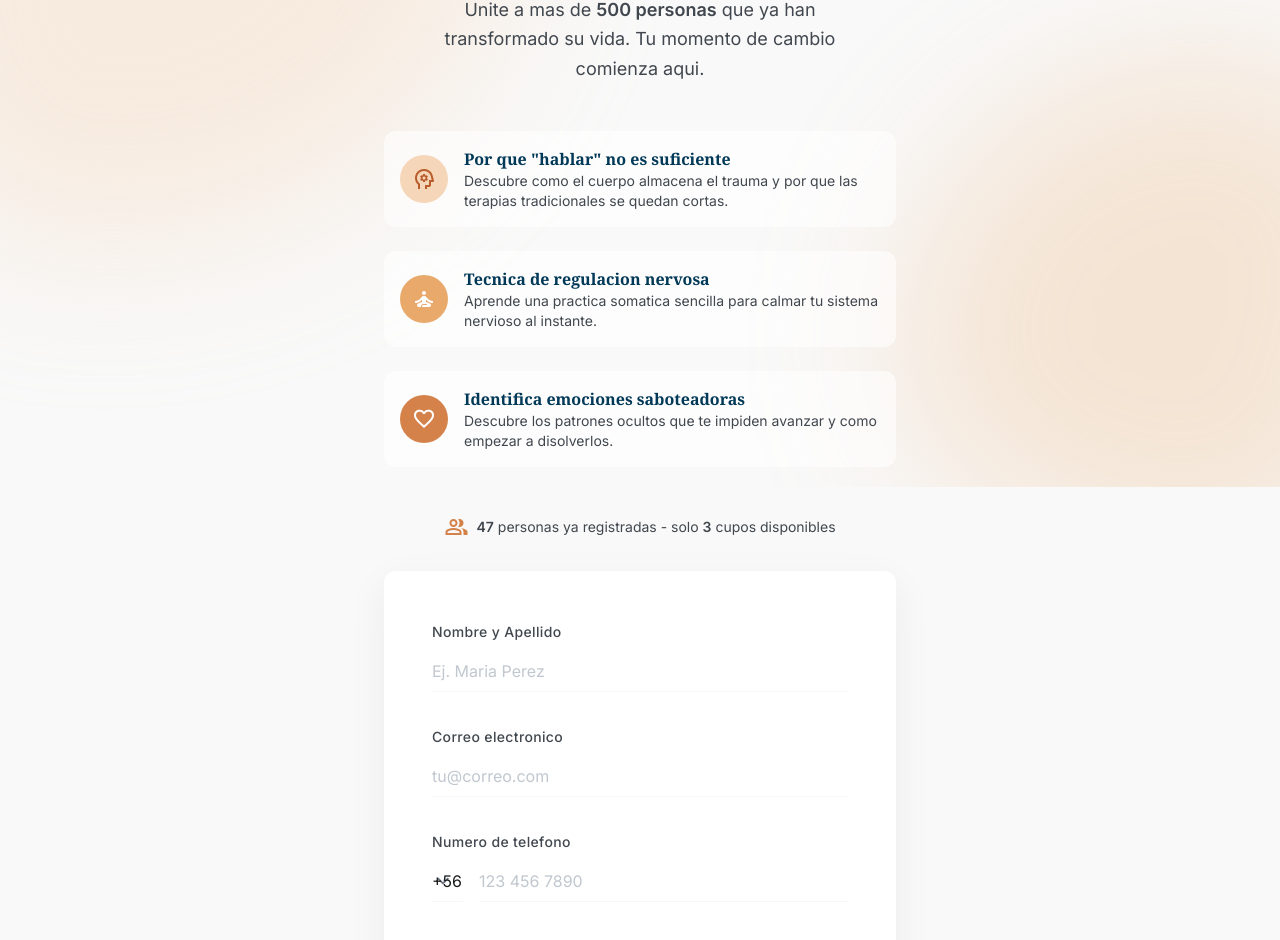
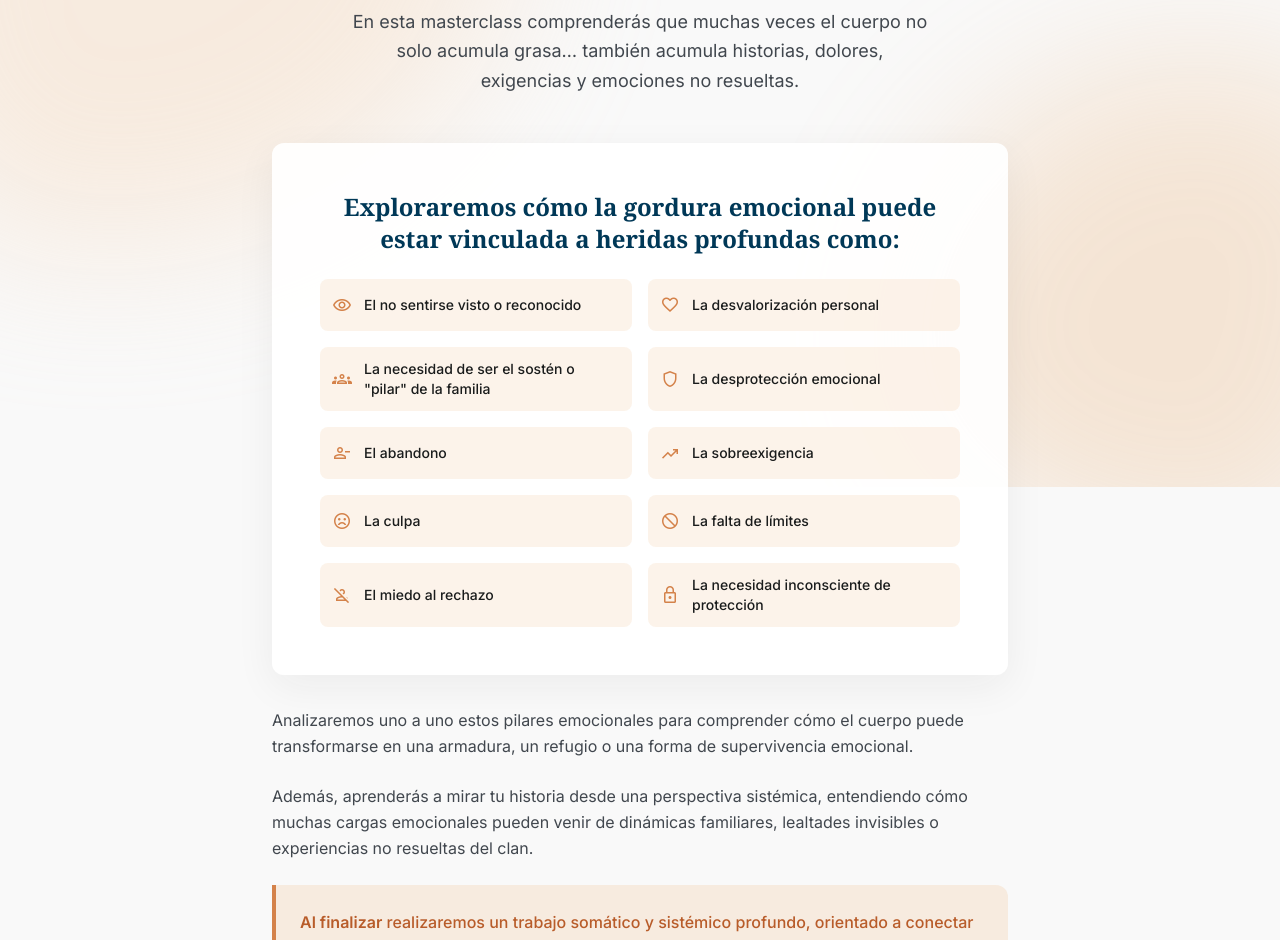
Before and after one commit to nehuenmartinsj-boop/WebClaudioHornig, a website: page masterclass.html in a window 1280 px wide. Shown: the part 313-1253 px from the top of the page. Drawn offline with nearby package versions, Linux system fonts and the light colour scheme; a web font is replaced by a local one.

Commit message:
actualizar contenido de masterclass y hero a 'La Gordura Emocional'

```diff
--- a/masterclass.html
+++ b/masterclass.html
@@ -1,7 +1,7 @@
 <!DOCTYPE html><html class="light" lang="es"><head>
 <meta charset="utf-8">
 <meta content="width=device-width, initial-scale=1.0" name="viewport">
-<title>Reserva tu lugar | Masterclass Gratuita</title>
+<title>La Gordura Emocional | Masterclass Gratuita</title>
 <script src="https://cdn.tailwindcss.com?plugins=forms,container-queries"></script>
 <link href="https://fonts.googleapis.com/css2?family=Material+Symbols+Outlined:wght,FILL@100..700,0..1&amp;display=swap" rel="stylesheet">
 <link href="https://fonts.googleapis.com/css2?family=Inter:wght@400;500;600&amp;family=Noto+Serif:ital,wght@0,400;0,700;1,400&amp;family=Playfair+Display:ital,wght@0,400;0,600;0,700;0,800;1,400&amp;family=Dancing+Script:wght@400;600;700&amp;display=swap" rel="stylesheet">
@@ -208,7 +208,7 @@
 <!-- ============================================ -->
 <!-- CONTENIDO PRINCIPAL (Main) -->
 <!-- ============================================ -->
-<main class="w-full max-w-lg relative z-10 flex-grow pt-32 pb-24 mx-auto">
+<main class="w-full max-w-3xl relative z-10 flex-grow pt-32 pb-24 mx-auto px-4">
 
 <!-- ============================================ -->
 <!-- ENCABEZADO (Header) -->
@@ -219,42 +219,79 @@
 <span>Jueves 24 de Abril - 19:00 (GMT-5)</span>
 </span>
 <h1 class="font-headline text-4xl md:text-5xl text-primary font-bold tracking-tight mb-4" style="letter-spacing: -0.02em;">
-        reserved tu lugar en la Masterclass
+        La Gordura Emocional
       </h1>
-<p class="font-body text-on-surface-variant text-lg leading-relaxed max-w-md mx-auto" style="">
-        Unite a mas de <strong>500 personas</strong> que ya han transformado su vida. Tu momento de cambio comienza aqui.
+<p class="font-headline text-2xl md:text-3xl text-naranja-vivo italic font-light mb-6">
+        cuando el dolor te pesa
+      </p>
+<p class="font-body text-on-surface-variant text-lg leading-relaxed max-w-xl mx-auto">
+        En esta masterclass comprenderás que muchas veces el cuerpo no solo acumula grasa… también acumula historias, dolores, exigencias y emociones no resueltas.
       </p>
 </div>
 
 <!-- ============================================ -->
 <!-- LISTA DE BENEFICIOS (Grid de características) -->
 <!-- ============================================ -->
-<div class="grid gap-6 mb-12 slide-in delay-1">
-<div class="flex items-center gap-4 p-4 rounded-xl bg-white/60 backdrop-blur-sm">
-<div class="w-12 h-12 rounded-full bg-naranja-crema flex items-center justify-center text-naranja-oscuro flex-shrink-0">
-<span class="material-symbols-outlined">psychology</span>
+<div class="mb-12 slide-in delay-1">
+<div class="bg-surface-container-lowest rounded-xl editorial-shadow p-8 md:p-12 backdrop-blur-md bg-opacity-90 mb-8">
+<h2 class="font-headline text-2xl text-primary font-bold mb-6 text-center">
+        Exploraremos cómo la gordura emocional puede estar vinculada a heridas profundas como:
+      </h2>
+<div class="grid md:grid-cols-2 gap-4">
+<div class="flex items-center gap-3 p-3 rounded-lg bg-naranja-crema/30">
+<span class="material-symbols-outlined text-naranja-vivo text-xl">visibility</span>
+<span class="text-sm text-on-surface font-medium">El no sentirse visto o reconocido</span>
 </div>
-<div>
-<h3 class="font-headline text-primary font-semibold">Por que "hablar" no es suficiente</h3>
-<p class="text-sm text-on-surface-variant">Descubre como el cuerpo almacena el trauma y por que las terapias tradicionales se quedan cortas.</p>
+<div class="flex items-center gap-3 p-3 rounded-lg bg-naranja-crema/30">
+<span class="material-symbols-outlined text-naranja-vivo text-xl">favorite</span>
+<span class="text-sm text-on-surface font-medium">La desvalorización personal</span>
+</div>
+<div class="flex items-center gap-3 p-3 rounded-lg bg-naranja-crema/30">
+<span class="material-symbols-outlined text-naranja-vivo text-xl">groups</span>
+<span class="text-sm text-on-surface font-medium">La necesidad de ser el sostén o "pilar" de la familia</span>
+</div>
+<div class="flex items-center gap-3 p-3 rounded-lg bg-naranja-crema/30">
+<span class="material-symbols-outlined text-naranja-vivo text-xl">shield</span>
+<span class="text-sm text-on-surface font-medium">La desprotección emocional</span>
+</div>
+<div class="flex items-center gap-3 p-3 rounded-lg bg-naranja-crema/30">
+<span class="material-symbols-outlined text-naranja-vivo text-xl">person_remove</span>
+<span class="text-sm text-on-surface font-medium">El abandono</span>
+</div>
+<div class="flex items-center gap-3 p-3 rounded-lg bg-naranja-crema/30">
+<span class="material-symbols-outlined text-naranja-vivo text-xl">trending_up</span>
+<span class="text-sm text-on-surface font-medium">La sobreexigencia</span>
+</div>
+<div class="flex items-center gap-3 p-3 rounded-lg bg-naranja-crema/30">
+<span class="material-symbols-outlined text-naranja-vivo text-xl">sentiment_dissatisfied</span>
+<span class="text-sm text-on-surface font-medium">La culpa</span>
+</div>
+<div class="flex items-center gap-3 p-3 rounded-lg bg-naranja-crema/30">
+<span class="material-symbols-outlined text-naranja-vivo text-xl">block</span>
+<span class="text-sm text-on-surface font-medium">La falta de límites</span>
+</div>
+<div class="flex items-center gap-3 p-3 rounded-lg bg-naranja-crema/30">
+<span class="material-symbols-outlined text-naranja-vivo text-xl">person_off</span>
+<span class="text-sm text-on-surface font-medium">El miedo al rechazo</span>
+</div>
+<div class="flex items-center gap-3 p-3 rounded-lg bg-naranja-crema/30">
+<span class="material-symbols-outlined text-naranja-vivo text-xl">lock</span>
+<span class="text-sm text-on-surface font-medium">La necesidad inconsciente de protección</span>
 </div>
 </div>
-<div class="flex items-center gap-4 p-4 rounded-xl bg-white/60 backdrop-blur-sm">
-<div class="w-12 h-12 rounded-full bg-naranja-medio flex items-center justify-center text-white flex-shrink-0">
-<span class="material-symbols-outlined">self_improvement</span>
 </div>
-<div>
-<h3 class="font-headline text-primary font-semibold">Tecnica de regulacion nervosa</h3>
-<p class="text-sm text-on-surface-variant">Aprende una practica somatica sencilla para calmar tu sistema nervioso al instante.</p>
-</div>
-</div>
-<div class="flex items-center gap-4 p-4 rounded-xl bg-white/60 backdrop-blur-sm">
-<div class="w-12 h-12 rounded-full bg-naranja-vivo flex items-center justify-center text-white flex-shrink-0">
-<span class="material-symbols-outlined">favorite</span>
-</div>
-<div>
-<h3 class="font-headline text-primary font-semibold">Identifica emociones saboteadoras</h3>
-<p class="text-sm text-on-surface-variant">Descubre los patrones ocultos que te impiden avanzar y como empezar a disolverlos.</p>
+
+<div class="space-y-6 text-on-surface-variant font-body leading-relaxed">
+<p>
+        Analizaremos uno a uno estos pilares emocionales para comprender cómo el cuerpo puede transformarse en una armadura, un refugio o una forma de supervivencia emocional.
+      </p>
+<p>
+        Además, aprenderás a mirar tu historia desde una perspectiva sistémica, entendiendo cómo muchas cargas emocionales pueden venir de dinámicas familiares, lealtades invisibles o experiencias no resueltas del clan.
+      </p>
+<div class="bg-naranja-crema/40 border-l-4 border-naranja-vivo p-6 rounded-r-xl">
+<p class="text-naranja-oscuro font-medium">
+<strong>Al finalizar</strong> realizaremos un trabajo somático y sistémico profundo, orientado a conectar con el cuerpo, liberar emociones retenidas y comenzar a resignificar aquello que hoy pesa más allá de los kilos.
+</p>
 </div>
 </div>
 </div>
```
Also changed, not shown: index.html (+2 -2 lines).
